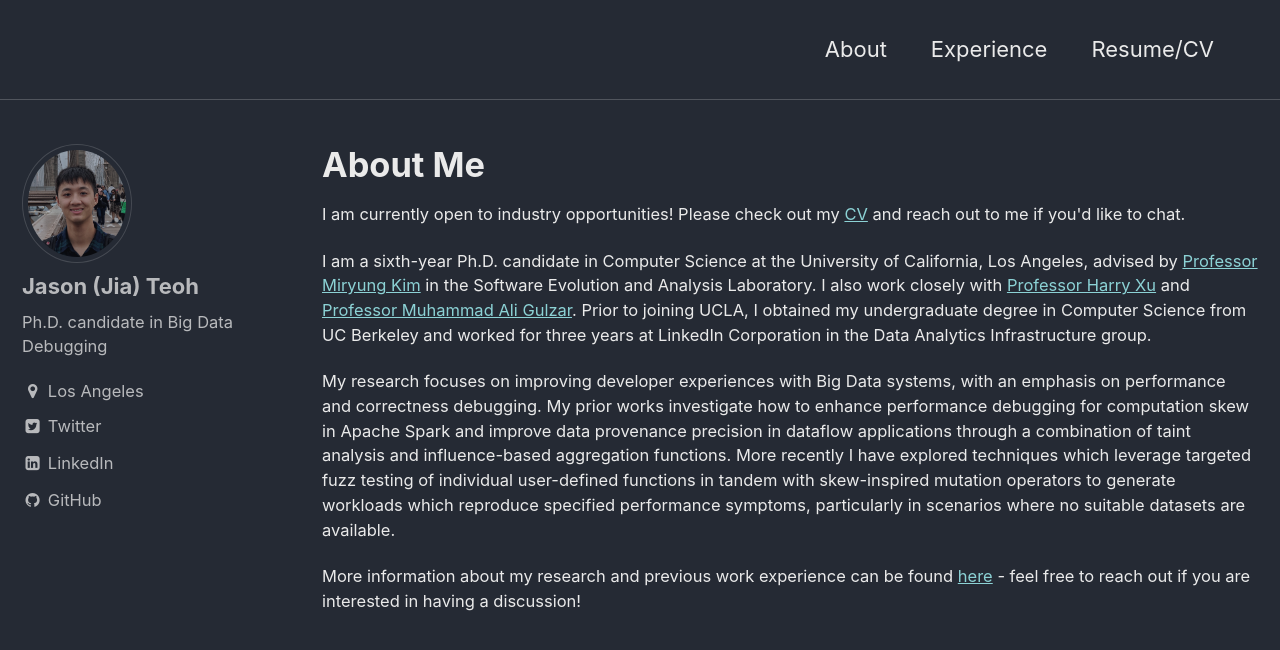
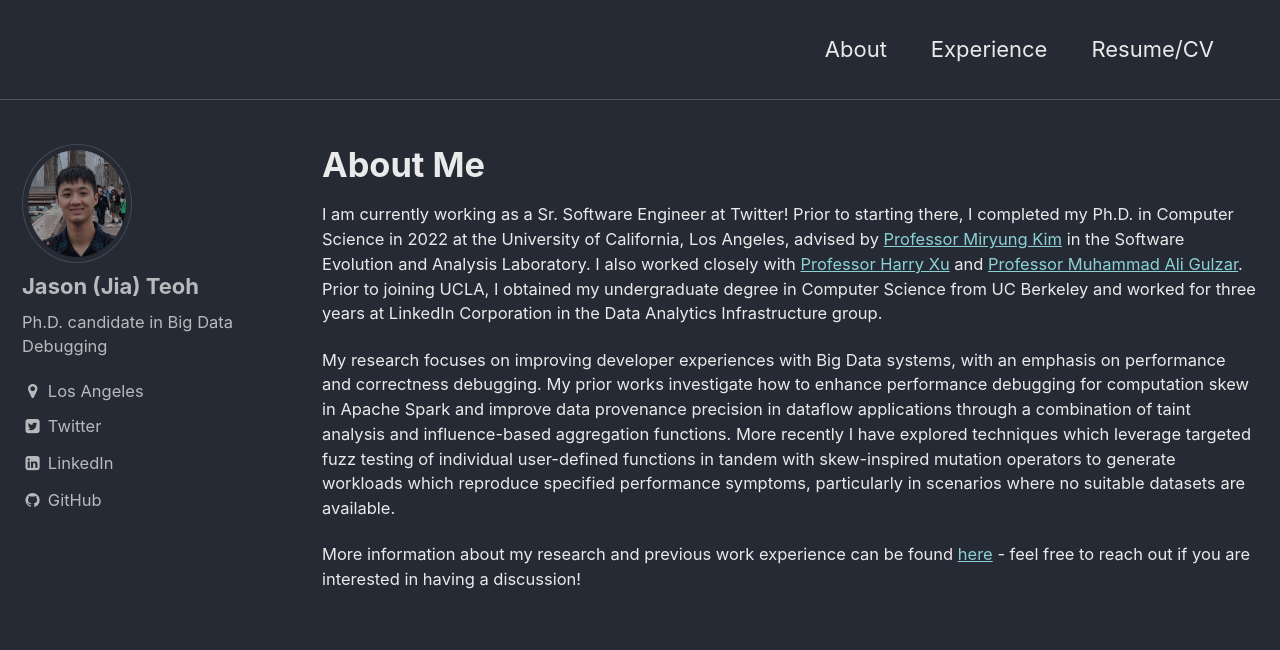
Before and after one commit to jiateoh/jiateoh.github.io, a Jekyll site: the page built from index.html, in a window 1280 px wide and 900 px high. Shown: the top 650 px of the window. Built offline with Jekyll 4.4.1, drawn with Linux system fonts in a browser that asks for light colours; the list of posts is cut into pages by our own code.

Commit message:
Update home.html

```diff
--- a/_layouts/home.html
+++ b/_layouts/home.html
@@ -2,11 +2,14 @@
 layout: single
 ---
 <h1>About Me</h1>
+<!-- <p>
+	I am currently open to industry opportunities! Please check out my <a href="/pdfs/Teoh_Jia(Jason)_CV_09-2021.pdf">CV</a> and reach out to me if you'd like to chat.
+</p> -->
+<!-- <p>
+	I am a sixth-year Ph.D. candidate in Computer Science at the University of California, Los Angeles, advised by <a href="http://web.cs.ucla.edu/~miryung/">Professor Miryung Kim</a> in the Software Evolution and Analysis Laboratory. I also work closely with <a href="http://web.cs.ucla.edu/~harryxu/">Professor Harry Xu</a> and <a href="http://people.cs.vt.edu/~gulzar/">Professor Muhammad Ali Gulzar</a>. Prior to joining UCLA, I obtained my undergraduate degree in Computer Science from UC Berkeley and worked for three years at LinkedIn Corporation in the Data Analytics Infrastructure group.
+</p> -->
 <p>
-	I am currently open to industry opportunities! Please check out my <a href="/pdfs/Teoh_Jia(Jason)_CV_09-2021.pdf">CV</a> and reach out to me if you'd like to chat.
-</p>
-<p>
-	I am a sixth-year Ph.D. candidate in Computer Science at the University of California, Los Angeles, advised by <a href="http://web.cs.ucla.edu/~miryung/">Professor Miryung Kim</a> in the Software Evolution and Analysis Laboratory. I also work closely with <a href="http://web.cs.ucla.edu/~harryxu/">Professor Harry Xu</a> and <a href="http://people.cs.vt.edu/~gulzar/">Professor Muhammad Ali Gulzar</a>. Prior to joining UCLA, I obtained my undergraduate degree in Computer Science from UC Berkeley and worked for three years at LinkedIn Corporation in the Data Analytics Infrastructure group.
+	I am currently working as a Sr. Software Engineer at Twitter! Prior to starting there, I completed my Ph.D. in Computer Science in 2022 at the University of California, Los Angeles, advised by <a href="http://web.cs.ucla.edu/~miryung/">Professor Miryung Kim</a> in the Software Evolution and Analysis Laboratory. I also worked closely with <a href="http://web.cs.ucla.edu/~harryxu/">Professor Harry Xu</a> and <a href="http://people.cs.vt.edu/~gulzar/">Professor Muhammad Ali Gulzar</a>. Prior to joining UCLA, I obtained my undergraduate degree in Computer Science from UC Berkeley and worked for three years at LinkedIn Corporation in the Data Analytics Infrastructure group.
 </p>
 <p>
 	My research focuses on improving developer experiences with Big Data systems, with an emphasis on performance and correctness debugging. My prior works investigate how to enhance performance debugging for computation skew in Apache Spark and improve data provenance precision in dataflow applications through a combination of taint analysis and influence-based aggregation functions. More recently I have explored techniques which leverage targeted fuzz testing of individual user-defined functions in tandem with skew-inspired mutation operators to generate workloads which reproduce specified performance symptoms, particularly in scenarios where no suitable datasets are available.
```
